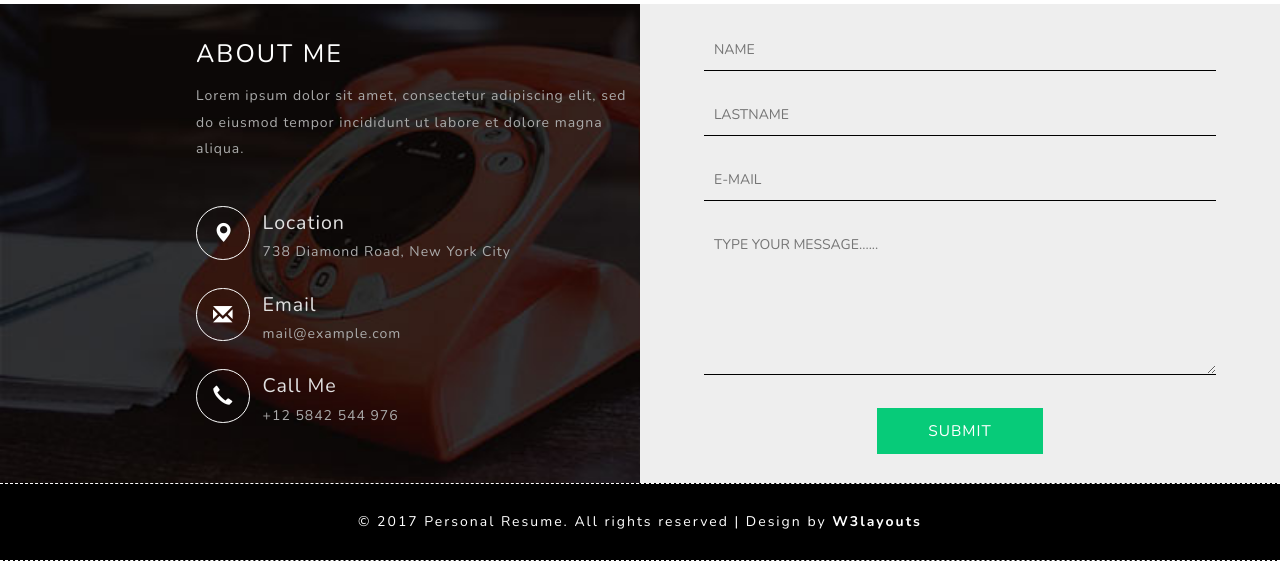
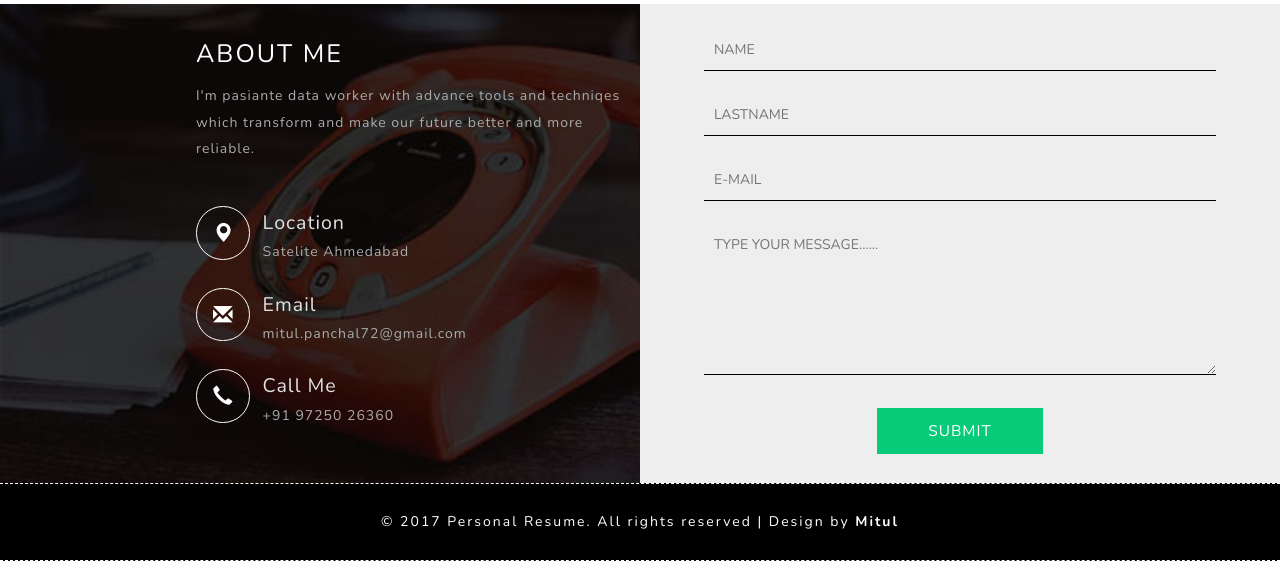
Before and after one commit to MitulP/cv, a plain HTML site: page index.html in a window 1280 px wide. Shown: the part 4777-5338 px from the top of the page. Drawn offline with nearby package versions, Linux system fonts and the light colour scheme; files whose address does not match are found by name.

Commit message:
Add files via upload

```diff
--- a/index.html
+++ b/index.html
@@ -438,12 +438,12 @@ License URL: http://creativecommons.org/licenses/by/3.0/
 			</div>
 			<div class="contact-left-agile">
 				<h4>About Me</h4>
-				<p>Lorem ipsum dolor sit amet, consectetur adipiscing elit, sed do eiusmod tempor incididunt ut labore et dolore magna aliqua.</p>
+				<p>I'm pasiante data worker with advance tools and techniqes which transform and make our future better and more reliable.</p>
 				<div class="add-w3ls-main">
 						<span class="glyphicon glyphicon-map-marker" aria-hidden="true"></span>
 					<div class="add-w3ls2">
 						<h5>Location</h5>
-						<p>738 Diamond Road, New York City</p>
+						<p>Satelite Ahmedabad</p>
 					</div>
 					<div class="clearfix"> </div>
 				</div>
@@ -451,7 +451,7 @@ License URL: http://creativecommons.org/licenses/by/3.0/
 						<span class="glyphicon glyphicon-envelope" aria-hidden="true"></span>
 					<div class="add-w3ls2">
 						<h5>Email</h5>
-						<p><a href="mailto:info@example.com">mail@example.com</a></p>
+						<p><a href="mailto:info@example.com">mitul.panchal72@gmail.com</a></p>
 					</div>
 					<div class="clearfix"> </div>
 				</div>
@@ -459,7 +459,7 @@ License URL: http://creativecommons.org/licenses/by/3.0/
 						<span class="glyphicon glyphicon-earphone" aria-hidden="true"></span>
 					<div class="add-w3ls2">
 						<h5>Call Me</h5>
-						<p>+12 5842 544 976</p>
+						<p>+91 97250 26360</p>
 					</div>
 					<div class="clearfix"> </div>
 				</div>
@@ -484,7 +484,7 @@ License URL: http://creativecommons.org/licenses/by/3.0/
 	<div class="copy-section">
 		<div class="container">
 			<div class="footer-top">
-				<p>© 2017 Personal Resume. All rights reserved | Design by <a href="http://w3layouts.com">W3layouts</a></p>
+				<p>© 2017 Personal Resume. All rights reserved | Design by <a href="#">Mitul</a></p>
 			</div>
 		</div>
 	</div>
```
